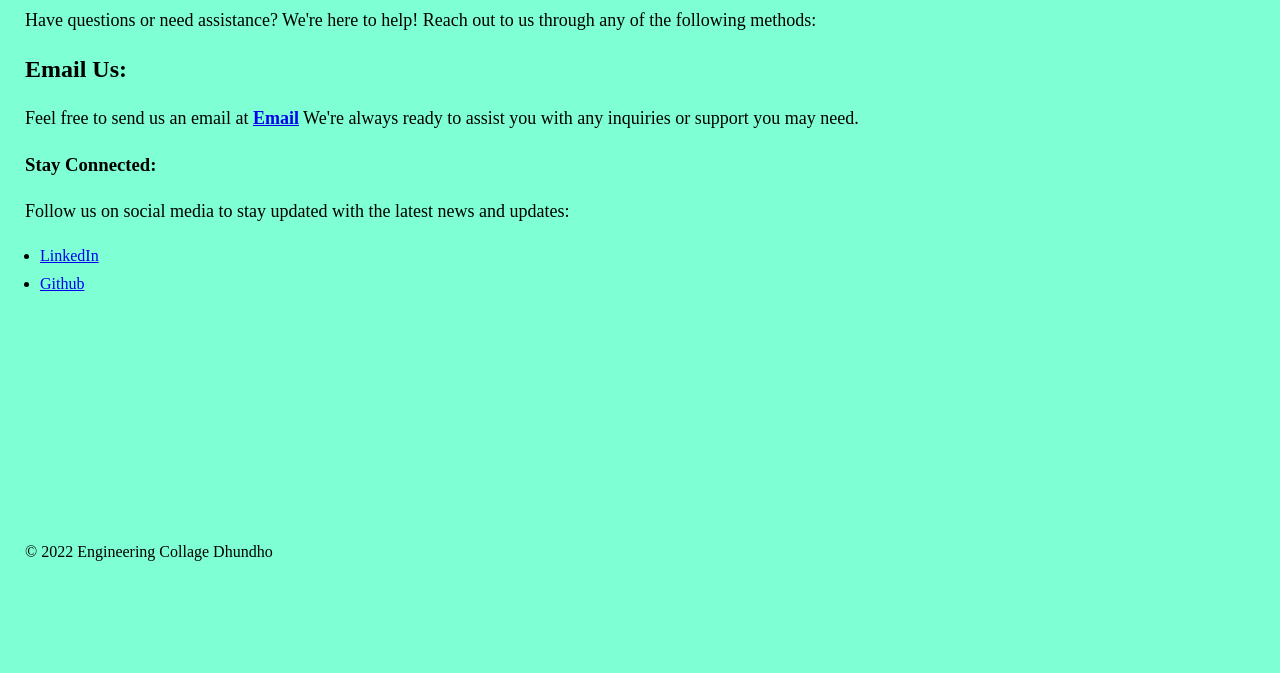
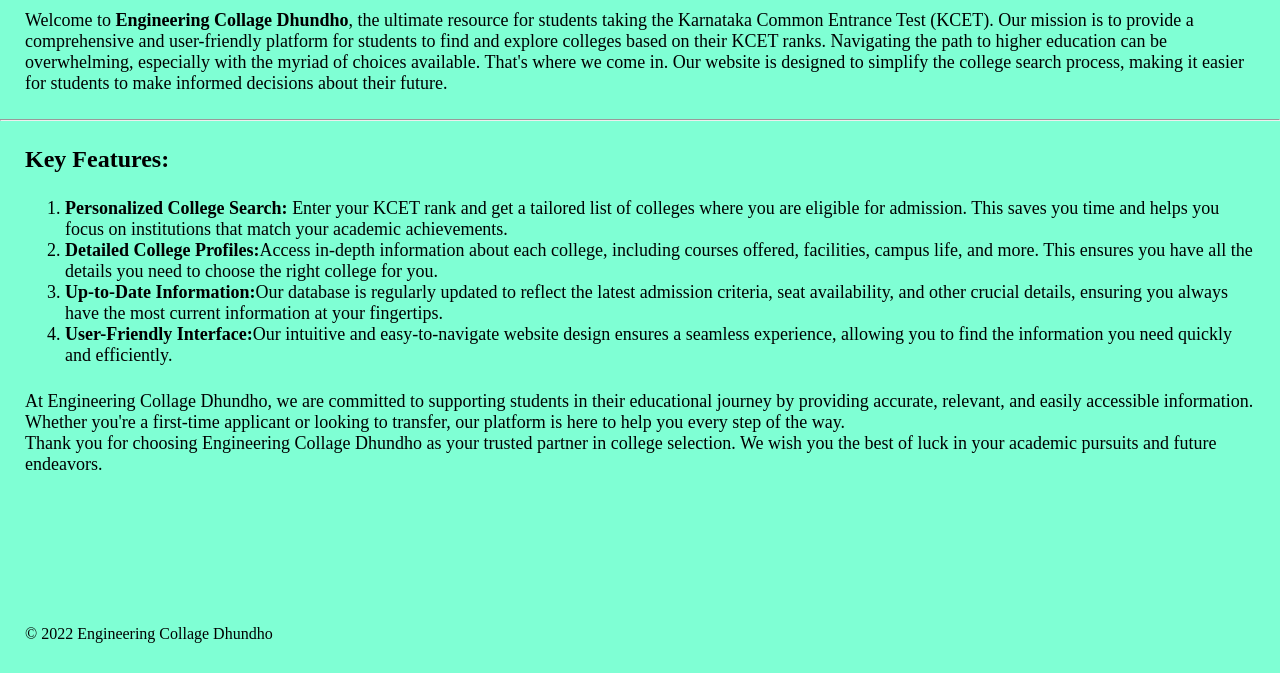
Before and after one commit to shivarajns/Engineering-collage-dhundo.com, a plain HTML site: page about.html in a window 1280 px wide. Shown: the part 212-885 px from the top of the page. Before the commit the page ends 803 px from the top, so only its background shows below. Drawn offline with Linux system fonts and the light colour scheme.

Commit message:
Update about.html

```diff
--- a/about.html
+++ b/about.html
@@ -1,9 +1,7 @@
 <!DOCTYPE html>
-<html lang="en">
+<html>
     <head>
-    <meta charset="UTF-8">
-    <meta name="viewport" content="width=device-width, initial-scale=1.0">
-    <title>Contact us</title>
+        <title>About</title>
         <style>
            *{
             background-color: aquamarine;
@@ -47,8 +45,20 @@
             color: rgb(242, 147, 147);
 
         }
+        .f{
+            margin: 25px;
+        }
+        .g{
+            margin: 25px;
+            font-size: 24px;
+            font-weight: bold;
+        }
+        .h{
+            margin: 25px;
+            font-size: 18px;
+        }
         footer{
-            margin-top:250px;
+            margin-top:150px;
             margin-bottom:30px;
             margin-left:25px;
         }
@@ -60,28 +70,33 @@
     <div>
         <nav>
             <ul>
-                <li><a href="Home.html">Home</a></li>
+                <li><a href="index.html">Home</a></li>
                 <li><a href="about.html">About us</a></li>
                 <li><a href="Contact us.html">Contact us</a></li>
                 <li><a href="Login.html">Login</a></li>
 
         </nav>
     </div>
-    <h1 style="margin: 25px;">Contact Us</h1>
-    <p style="font-size: 18px; margin: 25px;">Have questions or need assistance? We're here to help! Reach out to us through any of the following methods:</p>
-    <h2 style="margin: 25px;">Email Us:</h2>
-    <p style="font-size: 18px; margin: 25px;">Feel free to send us an email at <a href="mailto:rajunsshiva@email.com"><b>Email</b></a> We're always ready to assist you with any inquiries or support you may need.</p>
-    <h3 style="margin: 25px;">Stay Connected:</h3>
-    <p style="font-size: 18px; margin: 25px;">Follow us on social media to stay updated with the latest news and updates:<br>
-    </p>
-    <ul>
-        <li><a href="https://www.linkedin.com/in/shivaraju-ns-0642a6291?lipi=urn%3Ali%3Apage%3Ad_flagship3_profile_view_base_contact_details%3BhHaZzIBzQBCrI4CF%2BdaAwg%3D%3D" target="_blank">LinkedIn</a></li>
-        <li style="margin-top: 10px;"><a href="https://github.com/shivarajns" target="_blank">Github</a></li>
-    </ul>
+    <h1 class="f">About us</h1>
+    <p style="margin: 25px; font-size: 18px;">Welcome to <b>Engineering Collage Dhundho</b>, the ultimate resource for students taking the Karnataka Common Entrance Test (KCET). Our mission is to provide a comprehensive and user-friendly platform for students to find and explore colleges based on their KCET ranks.
+
+        Navigating the path to higher education can be overwhelming, especially with the myriad of choices available. That's where we come in. Our website is designed to simplify the college search process, making it easier for students to make informed decisions about their future.<br><hr>
+
+    <p class="g">Key Features:</p>
+    <ol class="h">
+        <li><b>Personalized College Search:</b> Enter your KCET rank and get a tailored list of colleges where you are eligible for admission. This saves you time and helps you focus on institutions that match your academic achievements.</li>
+        <li><b>Detailed College Profiles:</b>Access in-depth information about each college, including courses offered, facilities, campus life, and more. This ensures you have all the details you need to choose the right college for you.</li>
+        <li><b>Up-to-Date Information:</b>Our database is regularly updated to reflect the latest admission criteria, seat availability, and other crucial details, ensuring you always have the most current information at your fingertips.</li>
+        <li><b>User-Friendly Interface:</b>Our intuitive and easy-to-navigate website design ensures a seamless experience, allowing you to find the information you need quickly and efficiently.</li>
+    </ol>
+
+<p style="margin: 25px; font-size: 18px;">At Engineering Collage Dhundho, we are committed to supporting students in their educational journey by providing accurate, relevant, and easily accessible information. Whether you're a first-time applicant or looking to transfer, our platform is here to help you every step of the way.<br>
+
+    Thank you for choosing Engineering Collage Dhundho as your trusted partner in college selection. We wish you the best of luck in your academic pursuits and future endeavors.</p>
+
+
     <footer>
         <p>&copy; 2022 Engineering Collage Dhundho</p>
     </footer>
-
-
     </body>
 </html>
```
Lines whose indentation alone changed are shown as unchanged.
